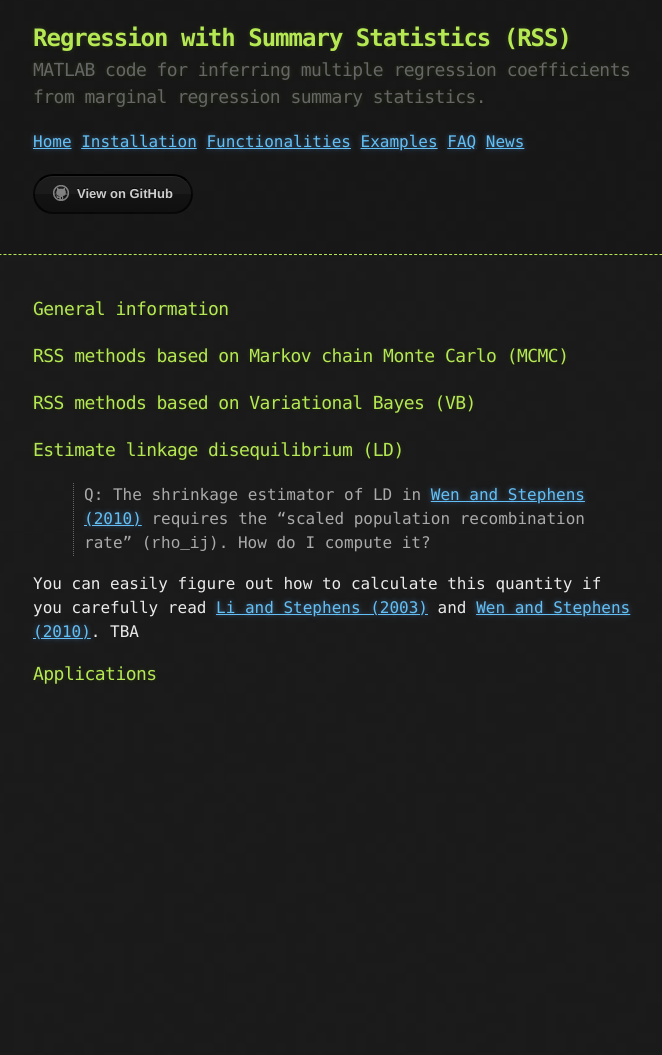
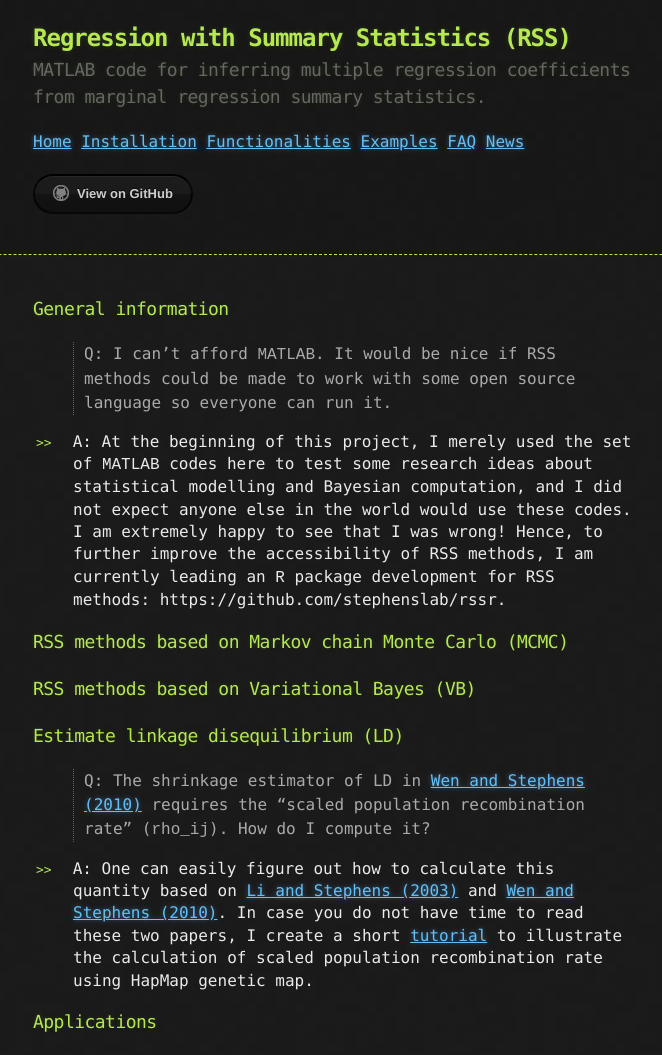
Before and after one commit to stephenslab/rss, a Jekyll site: the page built from docs/FAQ.md, in a window 1280 px wide. Shown: the whole page, without its empty margins (307-969 px from the left). Built offline with Jekyll 4.4.1, drawn with Linux system fonts in a browser that asks for light colours; our own code applies the rules of GitHub Pages for plain Markdown files; before the commit the page ends 900 px from its top, so only the background shows below that.

Commit message:
Update FAQ.md

```diff
--- a/docs/FAQ.md
+++ b/docs/FAQ.md
@@ -3,6 +3,10 @@ layout: default
 ---
 
 ### General information
+
+> Q: I can't afford `MATLAB`. It would be nice if RSS methods could be made to work with some open source language so everyone can run it.
+
+- A: At the beginning of this project, I merely used the set of `MATLAB` codes here to test some research ideas about statistical modelling and Bayesian computation, and I did not expect anyone else in the world would use these codes. I am extremely happy to see that I was wrong! Hence, to further improve the accessibility of RSS methods, I am currently leading an `R` package development for RSS methods: https://github.com/stephenslab/rssr.
 
 ### RSS methods based on Markov chain Monte Carlo (MCMC)
 
@@ -12,6 +16,6 @@ layout: default
 
 > Q: The shrinkage estimator of LD in [Wen and Stephens (2010)](https://www.ncbi.nlm.nih.gov/pubmed/21479081) requires the "scaled population recombination rate" (`rho_ij`). How do I compute it?
 
-You can easily figure out how to calculate this quantity if you carefully read [Li and Stephens (2003)](https://www.ncbi.nlm.nih.gov/pubmed/14704198) and [Wen and Stephens (2010)](https://www.ncbi.nlm.nih.gov/pubmed/21479081). TBA
+- A: One can easily figure out how to calculate this quantity based on [Li and Stephens (2003)](https://www.ncbi.nlm.nih.gov/pubmed/14704198) and [Wen and Stephens (2010)](https://www.ncbi.nlm.nih.gov/pubmed/21479081). In case you do not have time to read these two papers, I create a short [tutorial](Recombination) to illustrate the calculation of scaled population recombination rate using HapMap genetic map.
 
 ### Applications
```
